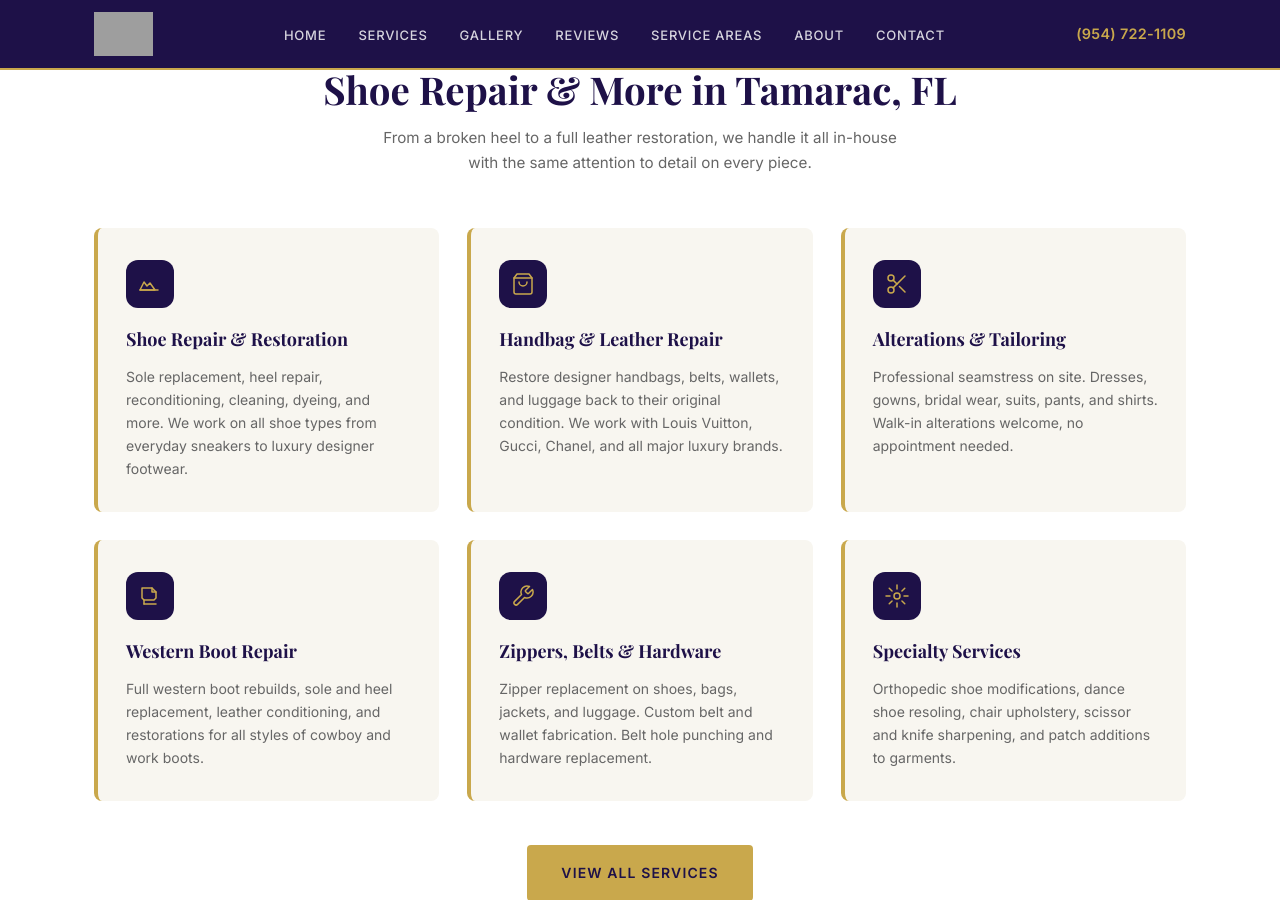
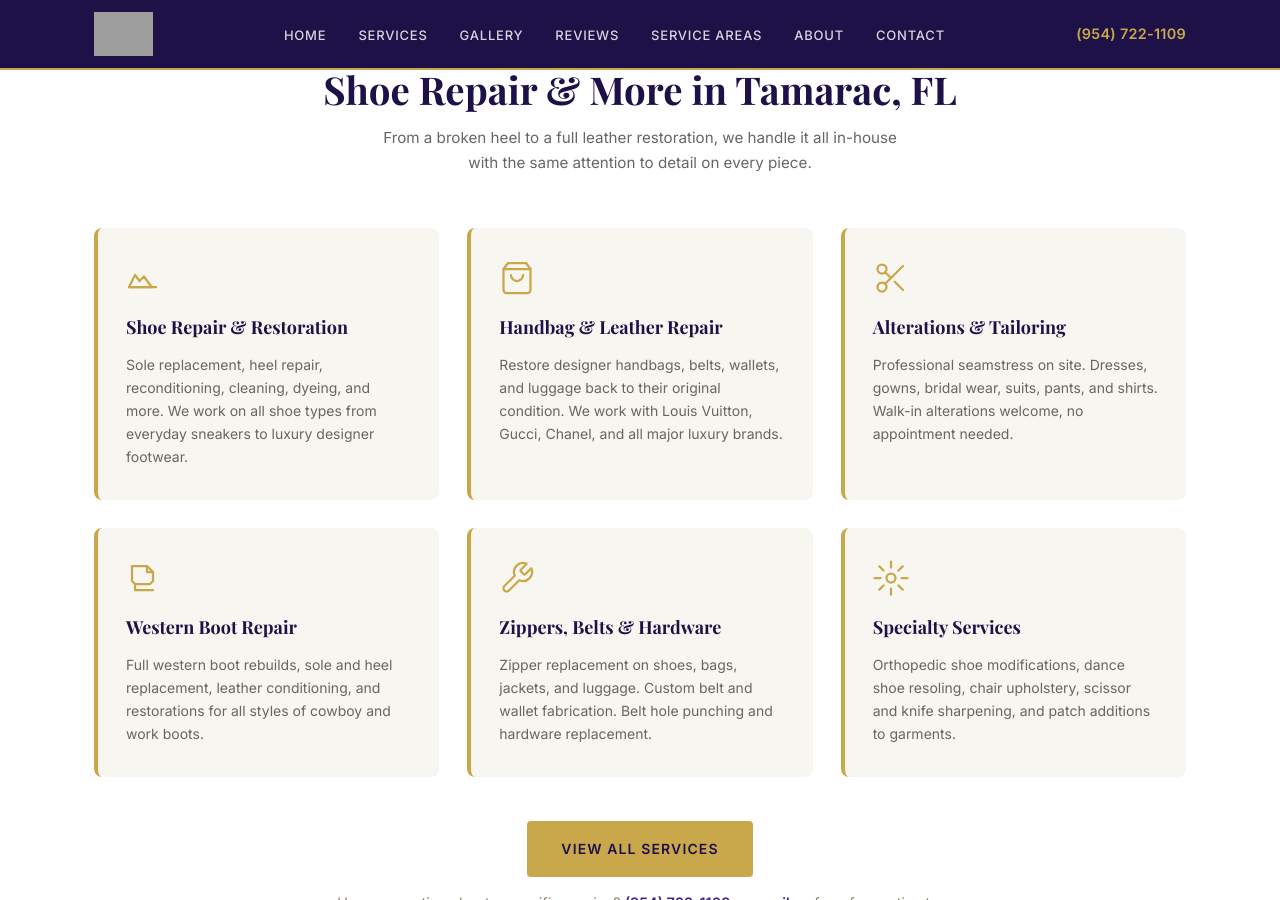
Before and after one commit to JamesBrownR/University-Shoe-Repair, a Jekyll site: the page built from index.html, in a window 1280 px wide and 900 px high, scrolled down 1722 px. Built offline with Jekyll 4.4.1, drawn with Linux system fonts in a browser that asks for light colours; grey boxes are pictures that could not be loaded.

Commit message:
Refactor CSS for service and value icons
Removed redundant styles for service-card-icon and value-icon, and adjusted their SVG display properties.

```diff
--- a/_includes/css.html
+++ b/_includes/css.html
@@ -1,21 +1,17 @@
  <style>
-  .service-card-icon,
+ .service-card-icon svg,
+.value-icon svg {
+  display: block;
+}
+
+.service-card-icon {
+  margin-bottom: 16px;
+  line-height: 1;
+}
+
 .value-icon {
-  width: 48px;
-  height: 48px;
-  background: var(--purple-dark);
-  border-radius: 12px;
-  display: flex;
-  align-items: center;
-  justify-content: center;
-  margin-bottom: 16px;
-}
-
-.service-card-icon svg,
-.value-icon svg {
-  color: var(--gold);
-  width: 24px;
-  height: 24px;
+  margin-bottom: 14px;
+  line-height: 1;
 }
     /* =============================================
        TOKENS
```
